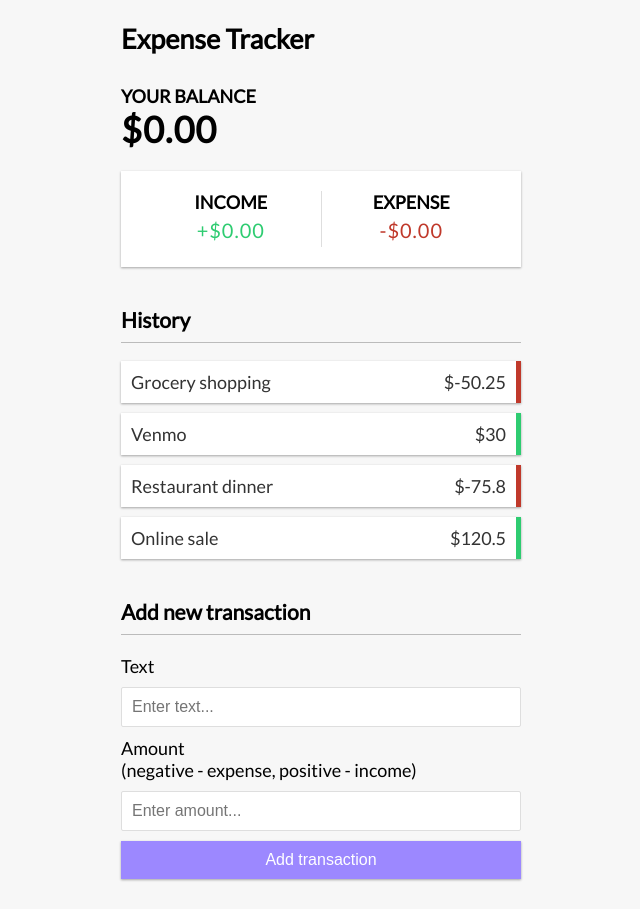
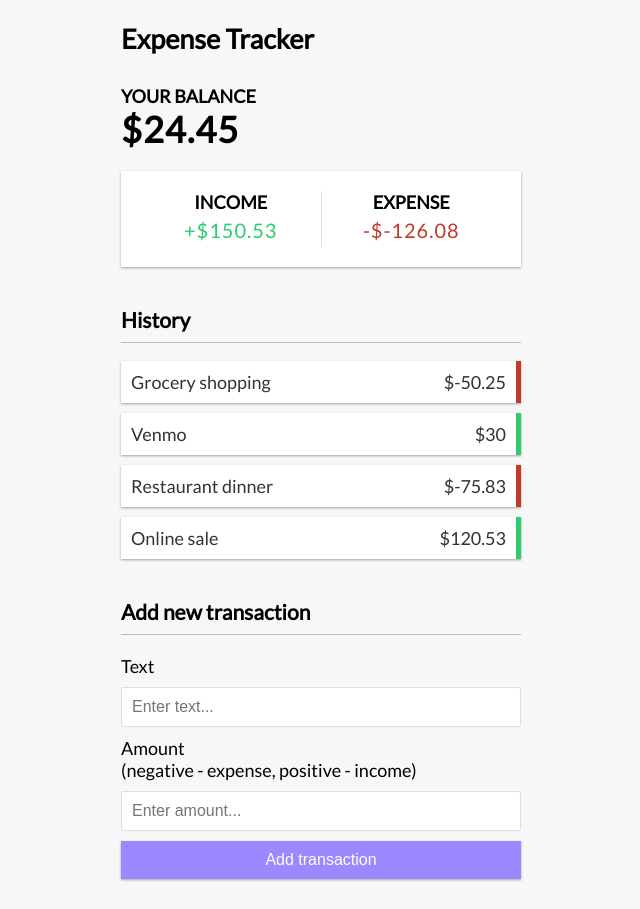
Before and after one commit to samuelaparker/expense-tracker, a Vue app: page / in a window 1280 px wide. Shown: the whole page, without its empty margins (319-959 px from the left). Built offline with nearby package versions, Linux system fonts and the light colour scheme.

Commit message:
add income and expense props

```diff
--- a/src/App.vue
+++ b/src/App.vue
@@ -1,9 +1,9 @@
 <template>
   <HeaderItem />
   <div class="container">
-    <BalanceItem />
-    <IncomeExpenses />
-    <TransactionList />
+    <BalanceItem :total="total" />
+    <IncomeExpenses :income="income" :expenses="expenses" />
+    <TransactionList :transactions="transactions" />
     <AddTransaction />
   </div>
 </template>
@@ -14,4 +14,42 @@ import BalanceItem from './components/BalanceItem.vue'
 import IncomeExpenses from './components/IncomeExpenses.vue'
 import TransactionList from './components/TransactionList.vue'
 import AddTransaction from './components/AddTransaction.vue'
+
+import { ref, computed } from 'vue'
+
+const transactions = ref([
+  { id: 1, text: 'Grocery shopping', amount: -50.25 },
+  { id: 2, text: 'Venmo', amount: 30 },
+  { id: 3, text: 'Restaurant dinner', amount: -75.83 },
+  { id: 4, text: 'Online sale', amount: 120.53 }
+])
+
+//Get total
+const total = computed(() => {
+  return transactions.value
+    .reduce((acc, transaction) => {
+      return acc + transaction.amount
+    }, 0)
+    .toFixed(2)
+})
+
+//Get income
+const income = computed(() => {
+  return transactions.value
+    .filter((transaction) => transaction.amount > 0)
+    .reduce((acc, transaction) => {
+      return acc + transaction.amount
+    }, 0)
+    .toFixed(2)
+})
+
+//Get expenses
+const expenses = computed(() => {
+  return transactions.value
+    .filter((transaction) => transaction.amount < 0)
+    .reduce((acc, transaction) => {
+      return acc + transaction.amount
+    }, 0)
+    .toFixed(2)
+})
 </script>
--- a/src/components/BalanceItem.vue
+++ b/src/components/BalanceItem.vue
@@ -1,4 +1,13 @@
 <template>
   <h4>Your Balance</h4>
-  <h1 id="balance">$0.00</h1>
+  <h1 id="balance">${{ total }}</h1>
 </template>
+
+<script setup>
+defineProps({
+  total: {
+    type: Number,
+    required: true
+  }
+})
+</script>
--- a/src/components/IncomeExpenses.vue
+++ b/src/components/IncomeExpenses.vue
@@ -2,11 +2,24 @@
   <div class="inc-exp-container">
     <div>
       <h4>Income</h4>
-      <p id="money-plus" class="money plus">+$0.00</p>
+      <p id="money-plus" class="money plus">+${{ income }}</p>
     </div>
     <div>
       <h4>Expense</h4>
-      <p id="money-minus" class="money minus">-$0.00</p>
+      <p id="money-minus" class="money minus">-${{ expenses }}</p>
     </div>
   </div>
 </template>
+
+<script setup>
+defineProps({
+  income: {
+    type: Number,
+    required: true
+  },
+  expenses: {
+    type: Number,
+    required: true
+  }
+})
+</script>
--- a/src/components/TransactionList.vue
+++ b/src/components/TransactionList.vue
@@ -13,10 +13,10 @@
 </template>
 
 <script setup>
-const transactions = [
-  { id: 1, text: 'Grocery shopping', amount: -50.25 },
-  { id: 2, text: 'Venmo', amount: 30.0 },
-  { id: 3, text: 'Restaurant dinner', amount: -75.8 },
-  { id: 4, text: 'Online sale', amount: 120.5 }
-]
+defineProps({
+  transactions: {
+    type: Array,
+    required: true
+  }
+})
 </script>
```
